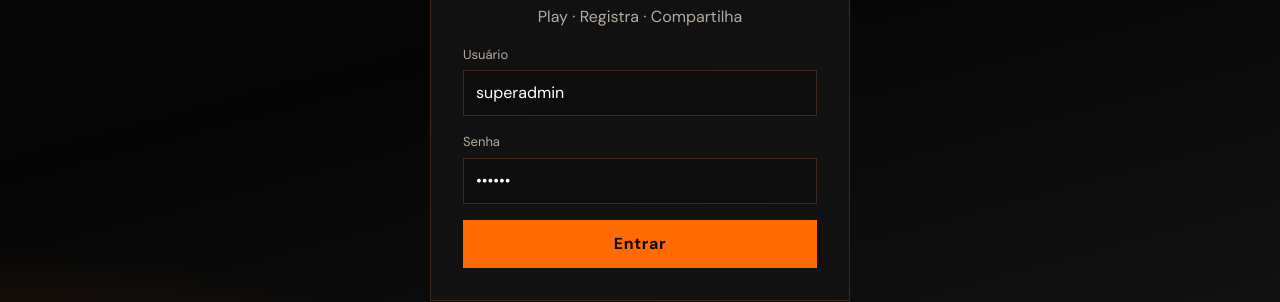
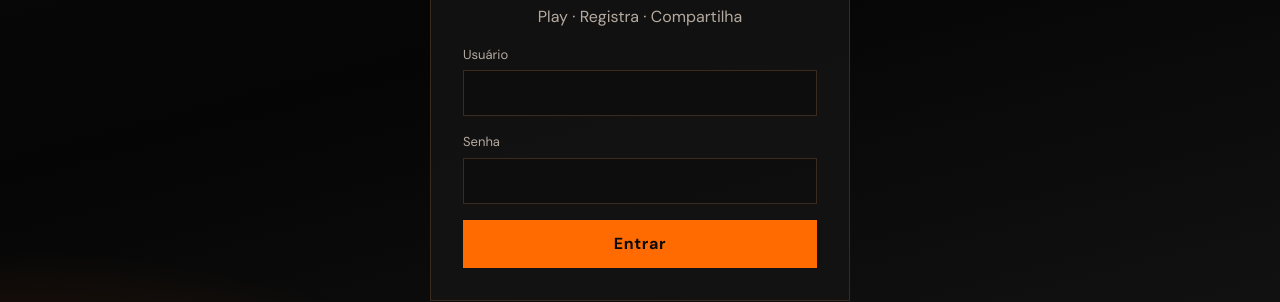
Before and after one commit to tiancorasuporte-cpu/olho-nolance, a React (Vite) app in the folder web/: page /login in a window 1280 px wide. Shown: the part 391-693 px from the top of the page. Built offline with nearby package versions, Linux system fonts and the light colour scheme; no server answers.

Commit message:
Remove credenciais pré-preenchidas do login
Co-authored-by: Cursor <cursoragent@cursor.com>

```diff
--- a/web/src/pages/LoginPage.tsx
+++ b/web/src/pages/LoginPage.tsx
@@ -3,8 +3,8 @@ import { useAuth } from "../lib/auth";
 
 export function LoginPage() {
   const { login } = useAuth();
-  const [username, setUsername] = useState("superadmin");
-  const [password, setPassword] = useState("ancora");
+  const [username, setUsername] = useState("");
+  const [password, setPassword] = useState("");
   const [error, setError] = useState<string | null>(null);
   const [loading, setLoading] = useState(false);
 
@@ -59,6 +59,8 @@ export function LoginPage() {
             onChange={(e) => setUsername(e.target.value)}
             style={inputStyle}
             autoComplete="username"
+            required
+            autoFocus
           />
         </label>
         <label style={{ display: "grid", gap: 6 }}>
@@ -69,6 +71,7 @@ export function LoginPage() {
             onChange={(e) => setPassword(e.target.value)}
             style={inputStyle}
             autoComplete="current-password"
+            required
           />
         </label>
         {error && <div style={{ color: "var(--danger)", fontSize: 14 }}>{error}</div>}
```
Also changed, not shown: 1 other file (tests, documents, lock files or other folders).
